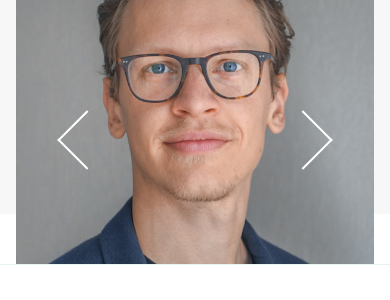
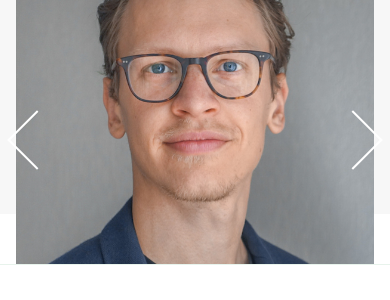
Before and after one commit to saendu/jekyll, a Jekyll site: the page built from _pages/about.html, in a window 390 px wide and 1147 px high. Shown: the part 745-1045 px from the top of the window. Built offline with Jekyll 4.4.1, drawn with Linux system fonts in a browser that asks for light colours; nearby versions of some CDN libraries.

Commit message:
responsive fix

```diff
--- a/assets/css/slider.css
+++ b/assets/css/slider.css
@@ -18,6 +18,12 @@
 
 .slick-slide.slick-current {
     z-index: 2;
+}
+
+@media (max-width: 414px) {
+    .slick-arrow {
+        width: 50px !important;
+    }
 }
 
 .slick-arrow {
@@ -49,6 +55,12 @@
     transition: all, 0.3s, cubic-bezier(0.55, 0, 0.1, 1) 1s ease-in-out;
 }
 
+@media (max-width: 414px) {
+    .slick-arrow:after {
+        width: 50px !important;
+    }
+}
+
 .slick-arrow:after {
     content: "";
     position: absolute;
@@ -68,6 +80,12 @@
 
 .slick-arrow.slick-prev {
     left: 0;
+}
+
+@media (max-width: 414px) {
+    .slick-arrow.slick-prev:before {
+        left: 0px !important;
+    }
 }
 
 .slick-arrow.slick-prev:before {
@@ -98,6 +116,12 @@
 
 .slick-arrow.slick-next {
     right: 0;
+}
+
+@media (max-width: 414px) {
+    .slick-arrow.slick-next:before {
+        right: 0px !important;
+    }
 }
 
 .slick-arrow.slick-next:before {
```
